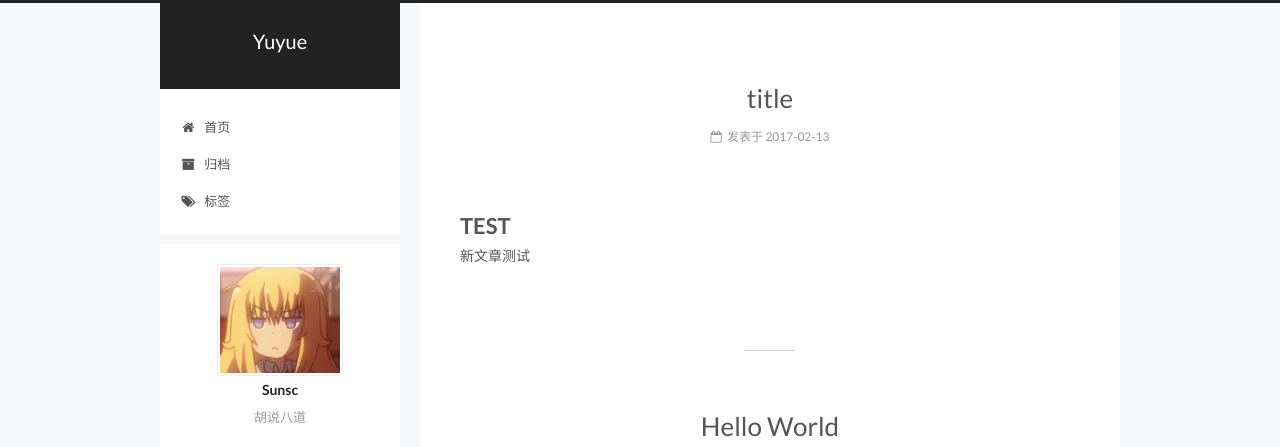
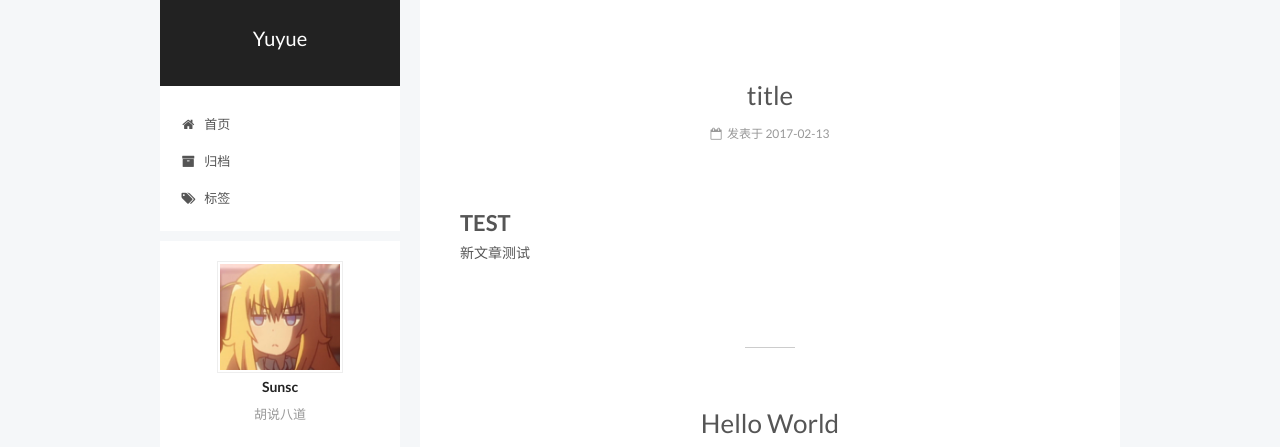
Before and after one commit to yuyue888/yuyue888.github.io, a plain HTML site: page index.html in a window 1280 px wide. Shown: the top 447 px of the page. Drawn offline with Linux system fonts and the light colour scheme.

Commit message:
Site updated: 2017-02-13 23:17:41

```diff
--- a/css/main.css
+++ b/css/main.css
@@ -984,8 +984,8 @@ pre .javascript .function {
   position: relative;
 }
 .headband {
-  height: 3px;
-  background: #222;
+  /*height: 3px;*/
+  /*background: #222;*/
 }
 .site-meta {
   margin: 0;
```
